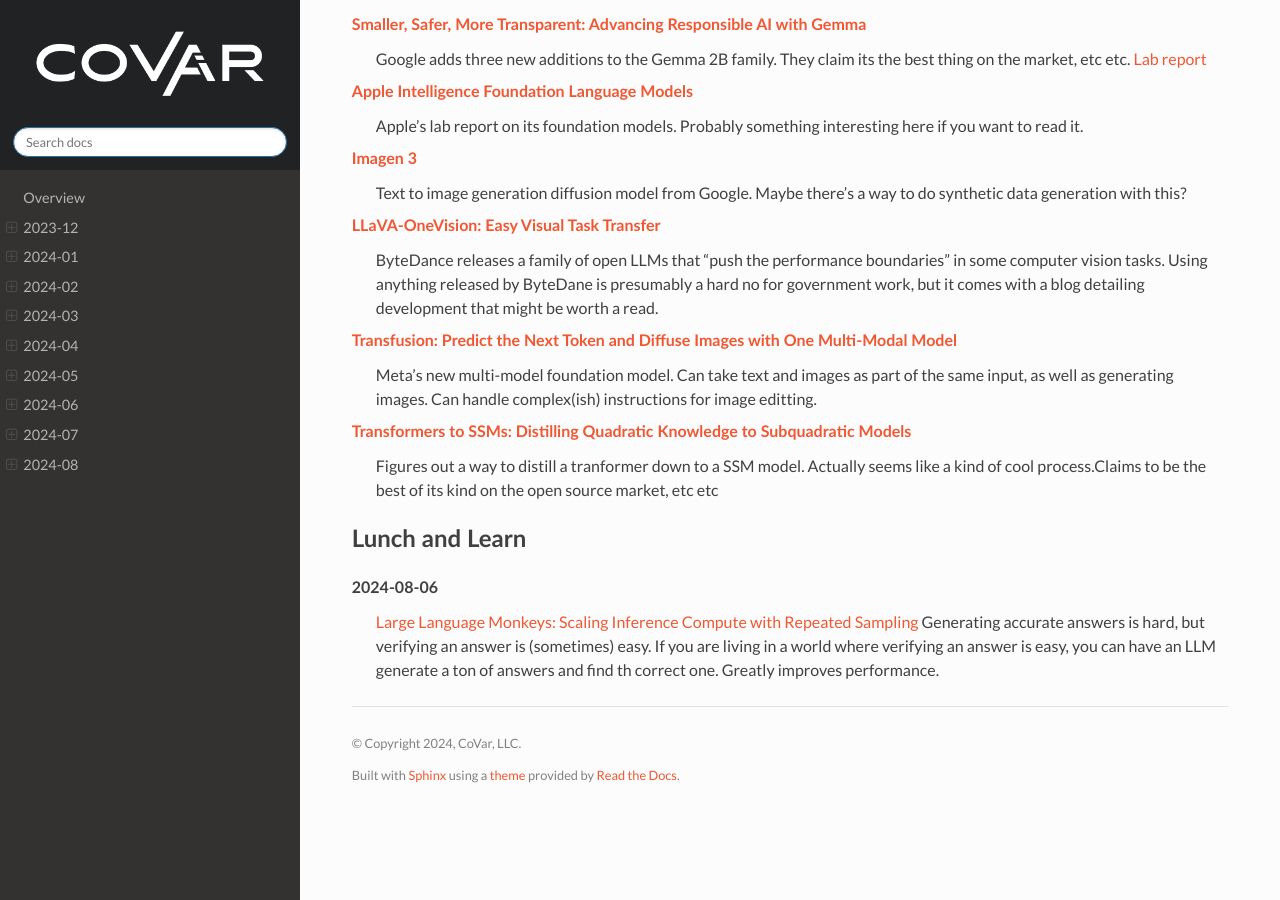
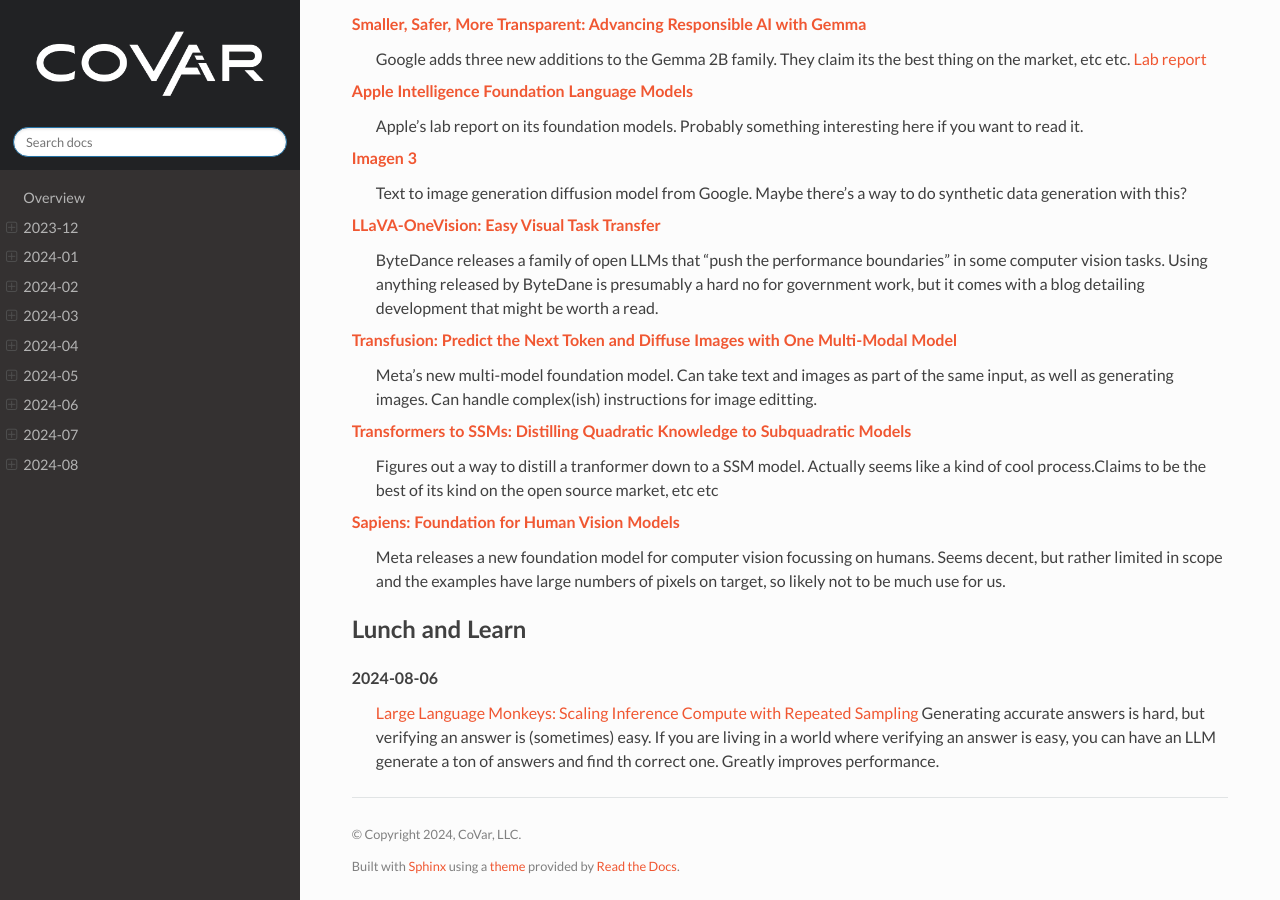
Before and after one commit to covartech/zeitgeist, a Sphinx documentation site: the page built from docs/issues/2024-09.rst, in a window 1280 px wide and 900 px high, scrolled down 5314 px. Built offline with Sphinx 7.4.7 and the Read the Docs theme 2.0.0, drawn with Linux system fonts in a browser that asks for light colours.

Commit message:
Update 2024_08_23

```diff
--- a/docs/issues/2024-09.rst
+++ b/docs/issues/2024-09.rst
@@ -179,6 +179,9 @@
 `Transformers to SSMs: Distilling Quadratic Knowledge to Subquadratic Models <https://arxiv.org/pdf/2408.10189>`_
     Figures out a way to distill a tranformer down to a SSM model.  Actually seems like a kind of cool process.Claims to be the best of its kind on the open source market, etc etc
 
+`Sapiens: Foundation for Human Vision Models <https://arxiv.org/pdf/2408.12569>`_
+    Meta releases a new foundation model for computer vision focussing on humans.  Seems decent, but rather limited in scope and the examples have large numbers of pixels on target, so likely not to be much use for us.
+
 Lunch and Learn
 ---------------
 2024-08-06
```
